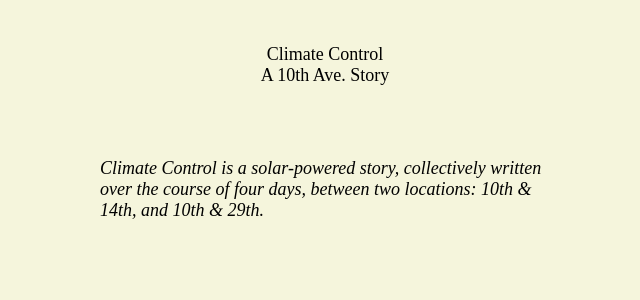
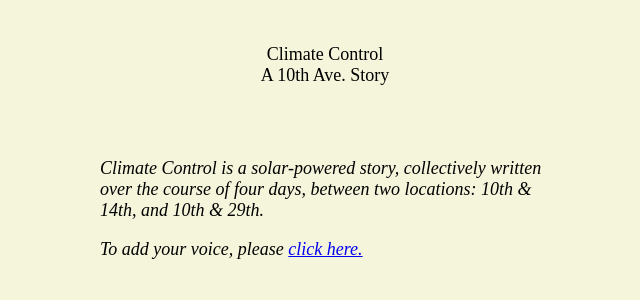
Before and after one commit to bryantwells/highline-story, a PHP site: page / in a window 1280 px wide. Shown: the top 300 px of the page, without its empty margins (315-955 px from the left). Run offline with PHP 8.4, Linux system fonts and the light colour scheme.

```diff
--- a/web/html/index.php
+++ b/web/html/index.php
@@ -22,6 +22,9 @@
 		<p>
 			Climate Control is a solar-powered story, collectively written over the course of four days, between two locations: 10th & 14th, and 10th & 29th.
 		</p>
+		<p>
+			To add your voice, please <a href="/contribute.php">click here.
+		</p>
 	</footer>
 
 	<script src="/assets/js/main.js"></script>
```
